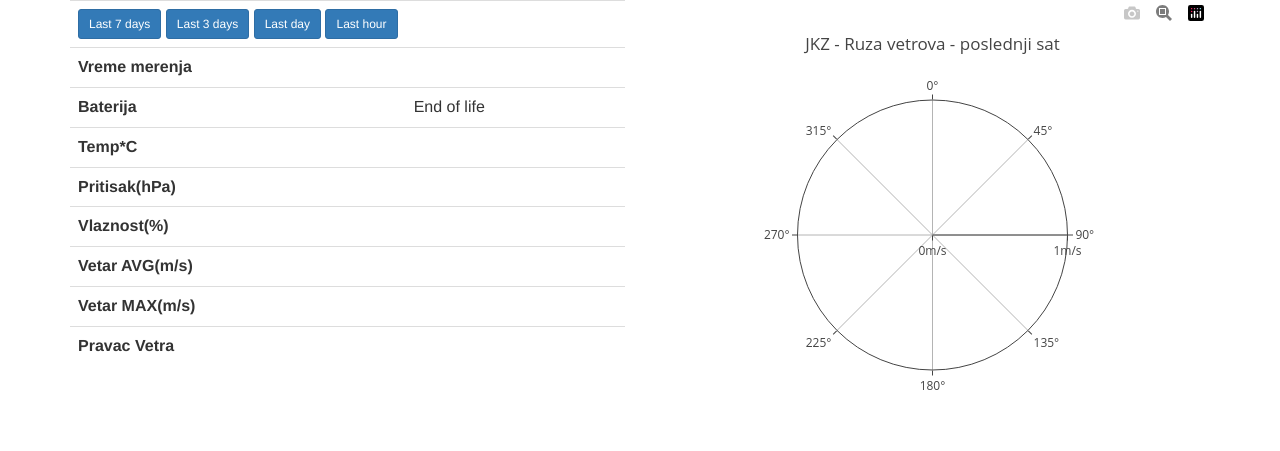
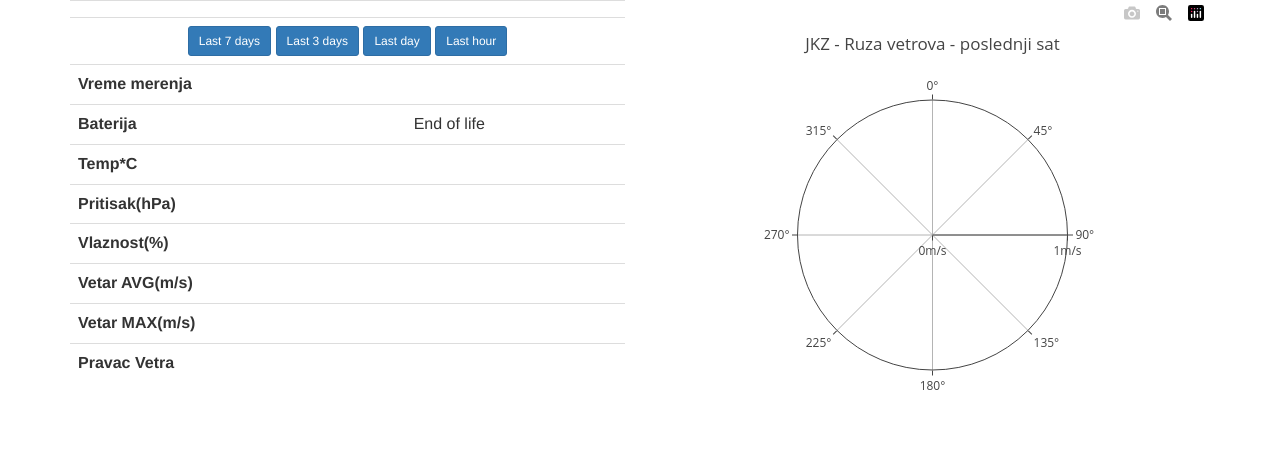
Before and after one commit to dejandundjerski/weatherstation, a PHP site: page /index.php in a window 1280 px wide. Shown: the top 451 px of the page. Run offline with PHP 8.4, Linux system fonts and the light colour scheme; data that the repository does not hold is empty; some libraries are stand-ins or nearby versions.

Commit message:
Update index.php

```diff
--- a/www/index.php
+++ b/www/index.php
@@ -202,7 +202,8 @@ else {
 	<div id="lastmeasure" class="row">
 		<div class="col-xs-12 col-md-6">
 			<table class="table">
-				<tr><td colspan="2">
+				<tr><td colspan="2" align="center"></td></tr>
+				<tr><td colspan="2" align="center">
 					<a class="btn btn-primary btn-sm" href="index.php" role="button">Last 7 days</a>
 					<a class="btn btn-primary btn-sm" href="index.php?range=3d" role="button">Last 3 days</a>
 					<a class="btn btn-primary btn-sm" href="index.php?range=1d" role="button">Last day</a>
```
